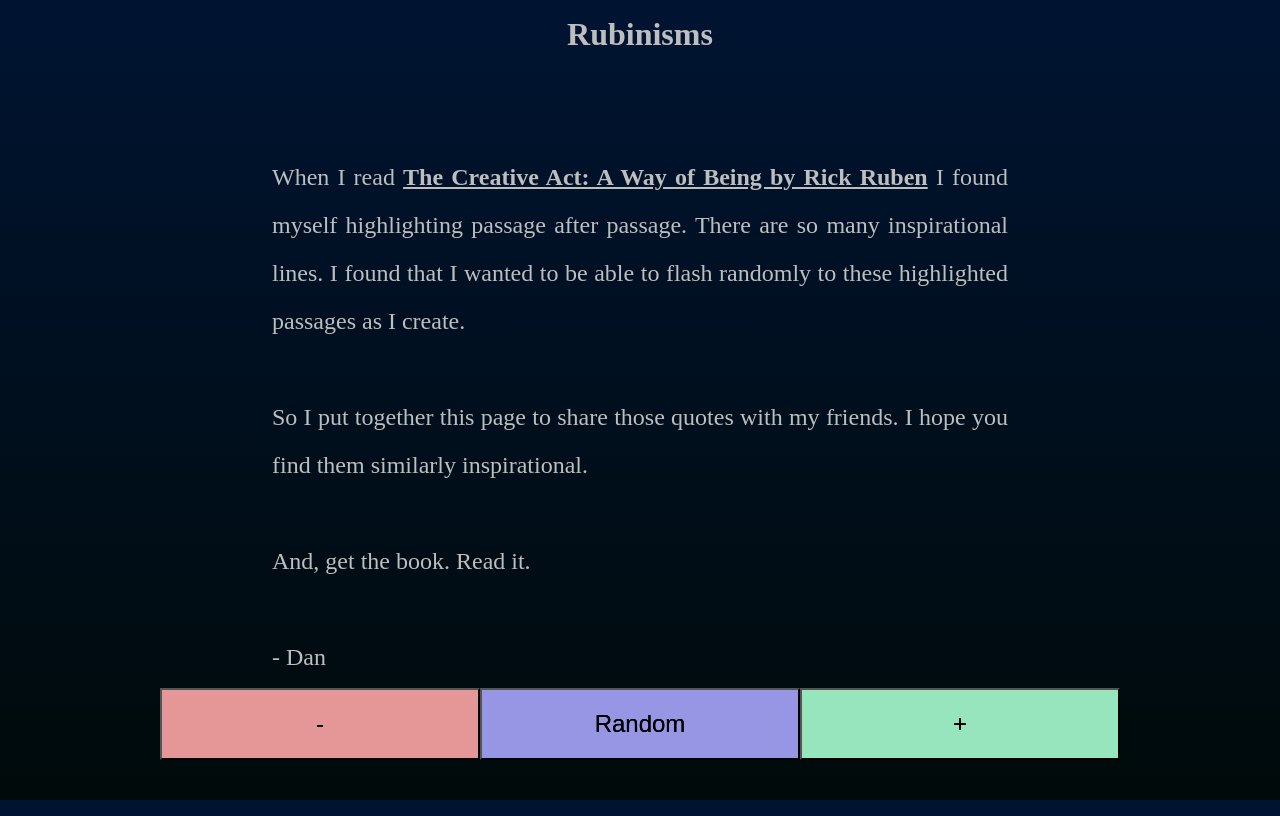
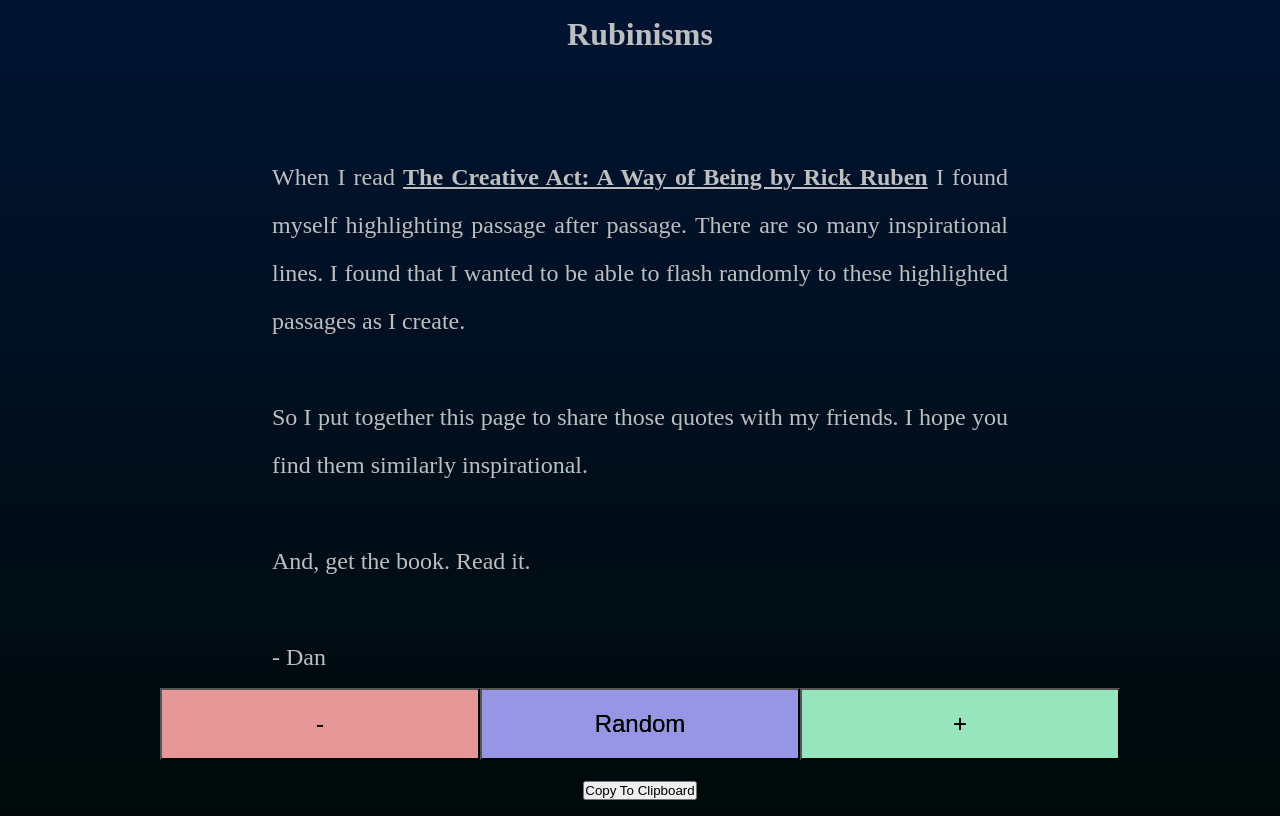
Before and after one commit to ddectis/rubinisms, a Next.js app: page / in a window 1280 px wide. Built offline with nearby package versions, Linux system fonts and the light colour scheme.

Commit message:
first pass at a copy to clipboard button

```diff
--- /dev/null
+++ b/src/components/CopyToClipboard.jsx
@@ -0,0 +1,33 @@
+import styles from "@/styles/copyToClipboard.module.css";
+
+export default function CopyToClipboard({ onClick }) {
+   const copyToClipboard = () => {
+      const quoteText = document.getElementById("quote-text").innerText;
+
+      // Create a textarea element to hold the text temporarily
+      const textarea = document.createElement("textarea");
+      textarea.value = quoteText;
+
+      // Append the textarea to the body
+      document.body.appendChild(textarea);
+
+      // Select the text inside the textarea
+      textarea.select();
+
+      // Copy the selected text to the clipboard
+      document.execCommand("copy");
+
+      // Remove the textarea from the body
+      document.body.removeChild(textarea);
+
+      // Alert or show a notification indicating the text has been copied
+      alert("Text copied to clipboard!");
+   };
+   return (
+      <>
+         <button className={styles.copyButton} onClick={copyToClipboard}>
+            Copy To Clipboard
+         </button>
+      </>
+   );
+}
--- a/src/components/Swipe.jsx
+++ b/src/components/Swipe.jsx
@@ -129,7 +129,9 @@
             //slider?.classList.add(styles.dismissLeft);
          }
          actionOnDismiss();
+         setPosition(0)
          setScreenPosition(0)
+         setSwipeDistance(0)
       } else {
          setPosition(0);
          setScreenPosition(0);
--- a/src/pages/index.tsx
+++ b/src/pages/index.tsx
@@ -3,6 +3,7 @@
 import Intro from "@/components/Intro";
 import NavButtons from "@/components/NavButtons";
 import Swipe from "@/components/Swipe";
+import CopyToClipboard from "@/components/CopyToClipboard"
 
 interface Quote {
    text: string;
@@ -43,7 +44,7 @@
                         {quoteIndex} of {quotes.length}
                      </h3>
                   </div>
-                  {selectedQuote && <p>{selectedQuote.text}</p>}
+                  {selectedQuote && <p id="quote-text">{selectedQuote.text}</p>}
                </div>
             </div>
          </>
@@ -90,6 +91,10 @@
       setQuotesLoaded(true);
    };
 
+   const copyCurrentQuoteToClipboard = () =>{
+      console.log("Copying to clipboard");
+   }
+
    return (
       <div className={styles.main}>
          {quotesLoaded ? (
@@ -103,6 +108,7 @@
                <Intro />
             </>
          )}
+         <CopyToClipboard onClick={copyCurrentQuoteToClipboard}/>
          <NavButtons
             getNextQuote={getNextQuote}
             getRandomQuote={getRandomQuote}
--- /dev/null
+++ b/src/styles/copyToClipboard.module.css
@@ -0,0 +1,3 @@
+.copyButton{
+    z-index: 1000
+}
```
